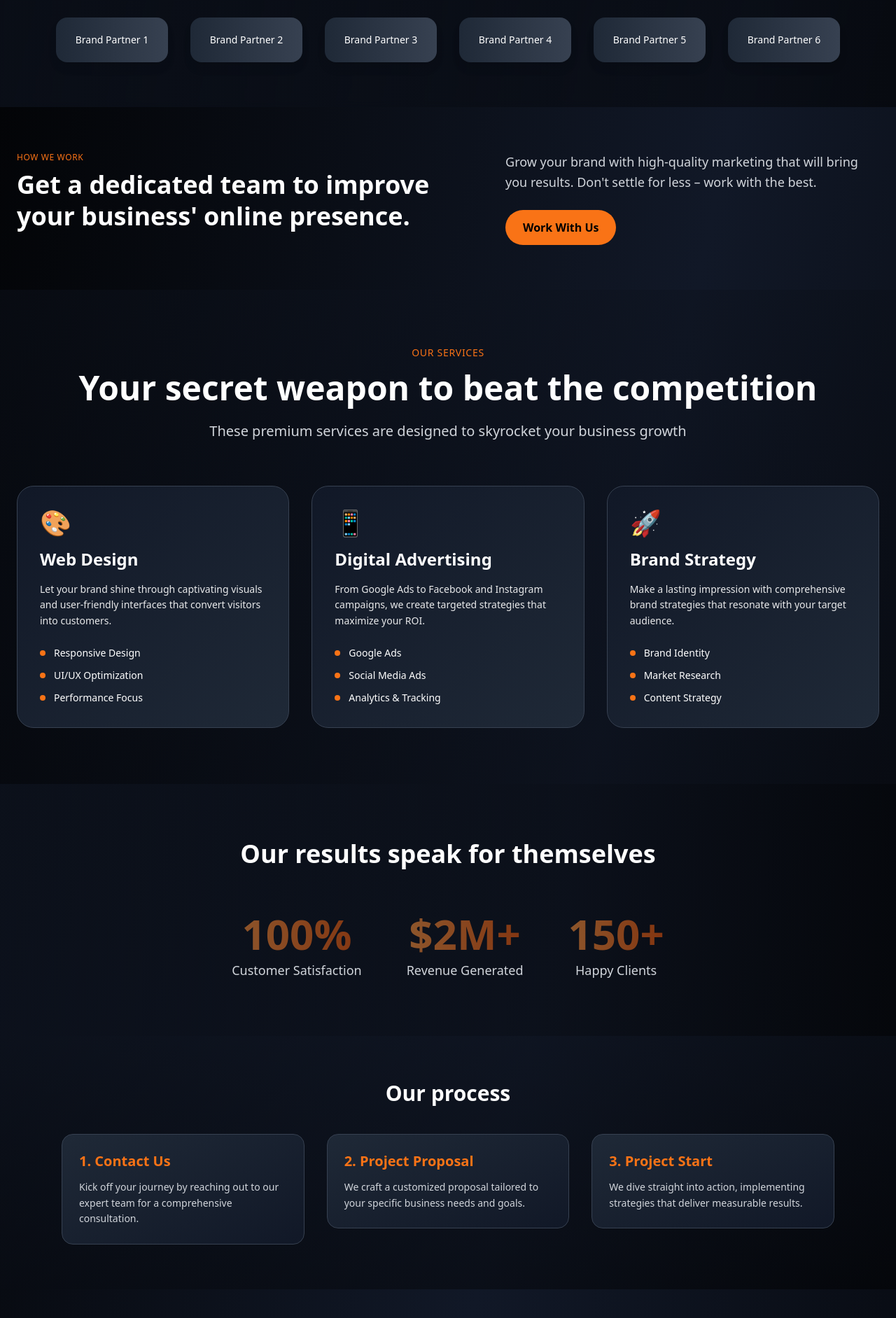
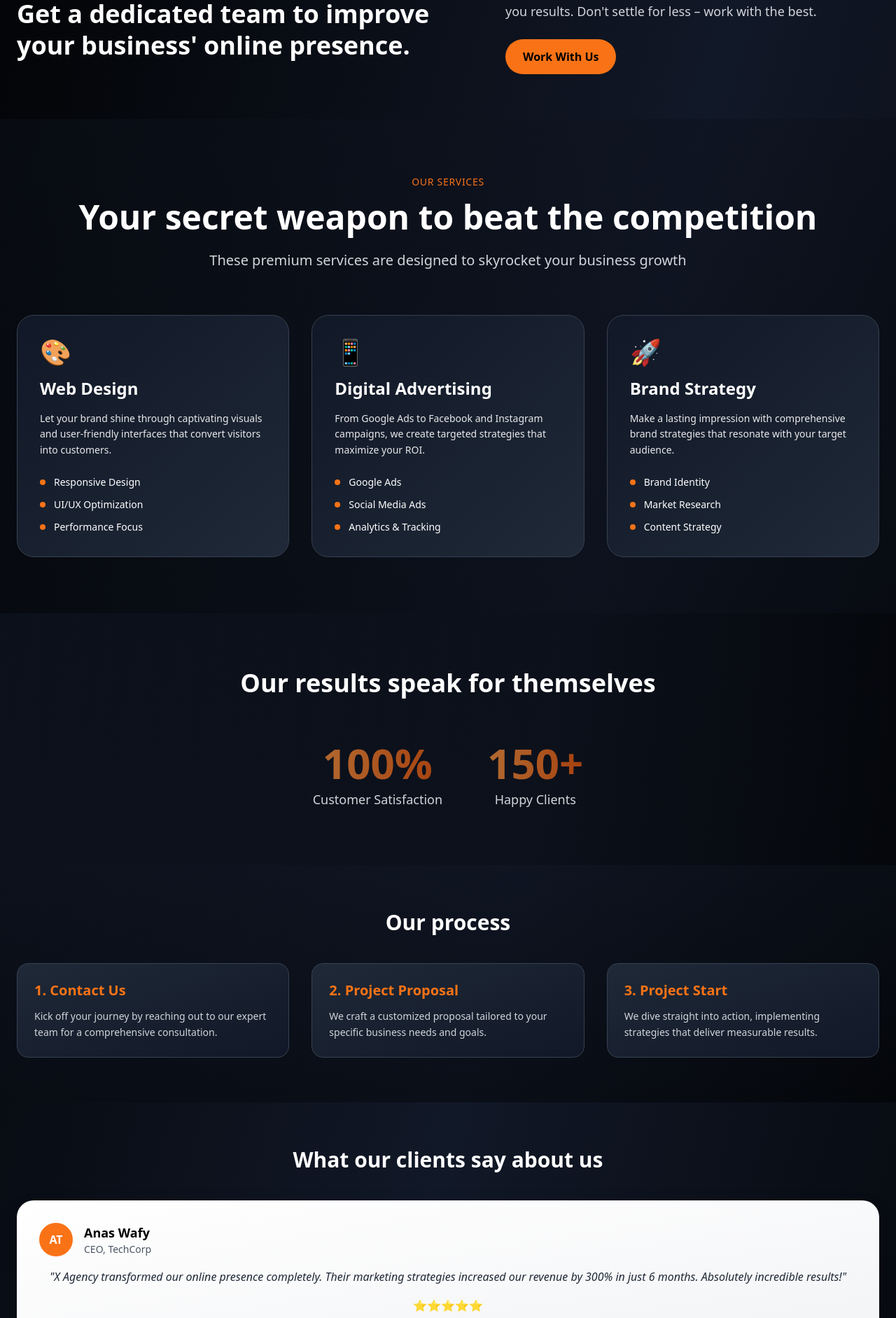
Before and after one commit to AmrAbdelwahed/NoodlePixel, a React (Vite) app: page /home in a window 1280 px wide. Shown: the part 891-2774 px from the top of the page at 70% size. Built offline with nearby package versions, Linux system fonts and the light colour scheme.

Commit message:
initial commit

```diff
--- a/index.html
+++ b/index.html
@@ -3,7 +3,7 @@
   <head>
     <meta charset="UTF-8" />
     <meta name="viewport" content="width=device-width, initial-scale=1.0" />
-    <title>Guard Armor Security</title>
+    <title>Noodle Pixel Agency</title>
 
     <!-- Apple Touch Icon (For iOS Devices) -->
     <link rel="apple-touch-icon" href="/apple-touch-icon.png" />
--- a/package.json
+++ b/package.json
@@ -1,5 +1,5 @@
 {
-  "name": "guard-armour-app",
+  "name": "noodle-pixel-app",
   "private": true,
   "version": "0.0.0",
   "type": "module",
--- a/src/App.css
+++ b/src/App.css
@@ -57,6 +57,17 @@ body {
   font-family: sans-serif;
   line-height: 1.5;
 }
+html {
+  width: 100%;
+  overflow-x: hidden;
+}
+
+body {
+  width: 100%;
+  margin: 0;
+  padding: 0;
+  overflow-x: hidden;
+}
 
 /* Add page-specific wrapper styles */
 .page-wrapper {
--- a/src/components/ui/Home.jsx
+++ b/src/components/ui/Home.jsx
@@ -21,7 +21,6 @@ export default function EnhancedAgencyLandingPage() {
       });
     }
   };
-
 
   const services = [
     {
@@ -56,9 +55,9 @@ export default function EnhancedAgencyLandingPage() {
   };
 
   return (
-    <div className="bg-gradient-to-br from-black via-gray-900 to-black text-white font-sans relative overflow-hidden">
+    <div className="min-h-screen w-screen bg-gradient-to-br from-black via-gray-900 to-black text-white font-sans overflow-x-hidden">
       {/* Animated Background Elements */}
-      <div className="fixed inset-0 opacity-5 pointer-events-none">
+      <div className="fixed inset-0 opacity-5 pointer-events-none overflow-hidden">
         <div className="absolute top-1/4 left-1/4 w-96 h-96 bg-orange-500 rounded-full blur-3xl animate-pulse"></div>
         <div
           className="absolute bottom-1/4 right-1/4 w-80 h-80 bg-blue-500 rounded-full blur-3xl animate-pulse"
@@ -72,7 +71,7 @@ export default function EnhancedAgencyLandingPage() {
           scrollY > 50 ? 'bg-black/90 backdrop-blur-lg border-b border-orange-500/20 shadow-lg' : 'bg-transparent'
         }`}
       >
-        <header className="flex justify-between items-center p-6 max-w-7xl mx-auto">
+        <header className="flex justify-between items-center py-6 px-6 w-full max-w-none">
           <div className="text-orange-500 font-bold text-2xl cursor-pointer hover:scale-105 transition-transform duration-300">
             Noodle Pixel
           </div>
@@ -98,8 +97,8 @@ export default function EnhancedAgencyLandingPage() {
       </div>
 
       {/* Enhanced Hero Section */}
-      <section className="relative min-h-screen flex items-center justify-center text-center px-6 pt-20">
-        <div className="max-w-5xl mx-auto animate-fade-in-up">
+      <section className="relative min-h-screen flex items-center justify-center text-center px-6 pt-20 w-full">
+        <div className="max-w-5xl mx-auto animate-fade-in-up w-full">
           <h1 className="text-5xl md:text-7xl font-bold leading-tight mb-6">
             The Go-To Agency For <br />
             Your Business' <span className="text-transparent bg-clip-text bg-gradient-to-r from-orange-400 to-orange-600 animate-gradient">Success</span>
@@ -114,10 +113,6 @@ export default function EnhancedAgencyLandingPage() {
             onClick={scrollToCalendly}>
               Book A Free Strategy Call
             </button>
-
-            {/* <button className="border-2 border-orange-500 px-8 py-4 rounded-full font-semibold text-orange-500 hover:bg-orange-500 hover:text-black hover:scale-105 transition-all duration-300">
-              View Our Work
-            </button> */}
           </div>
         </div>
 
@@ -127,11 +122,11 @@ export default function EnhancedAgencyLandingPage() {
       </section>
 
       {/* Enhanced Trusted Brands */}
-      <section className="py-16 bg-gradient-to-r from-gray-900/50 to-black/50 backdrop-blur-sm">
+      {/* <section className="py-16 bg-gradient-to-r from-gray-900/50 to-black/50 backdrop-blur-sm w-full">
         <p className="text-center text-gray-400 text-sm mb-8 tracking-wider opacity-0 animate-fade-in-up-on-scroll">
           TRUSTED BY AMAZING BRANDS
         </p>
-        <div className="flex flex-wrap justify-center gap-8 px-4">
+        <div className="flex flex-wrap justify-center gap-8 px-4 w-full">
           {[...Array(6)].map((_, i) => (
             <div
               key={i}
@@ -142,10 +137,10 @@ export default function EnhancedAgencyLandingPage() {
             </div>
           ))}
         </div>
-      </section>
+      </section> */}
 
       {/* How We Work Section */}
-      <section className="flex flex-col md:flex-row justify-between max-w-7xl mx-auto py-16 px-6 gap-12">
+      <section className="flex flex-col md:flex-row justify-between py-16 px-6 gap-12 w-screen">
         <div className="opacity-0 animate-fade-in-left">
           <h2 className="text-orange-500 text-xs uppercase tracking-wider">How We Work</h2>
           <h3 className="text-4xl font-bold mt-2 leading-tight">Get a dedicated team to improve your business' online presence.</h3>
@@ -162,8 +157,8 @@ export default function EnhancedAgencyLandingPage() {
       </section>
 
       {/* Enhanced Services */}
-      <section id="services" className="py-20 bg-gradient-to-br from-gray-900/30 to-black/30">
-        <div className="max-w-7xl mx-auto px-6">
+      <section id="services" className="py-20 bg-gradient-to-br from-gray-900/30 to-black/30 w-full">
+        <div className="max-w-7xl mx-auto px-6 w-full">
           <div className="text-center mb-16 opacity-0 animate-fade-in-up-on-scroll">
             <p className="text-sm text-orange-500 uppercase tracking-wider mb-4">Our Services</p>
             <h3 className="text-4xl md:text-5xl font-bold mb-6">
@@ -174,7 +169,7 @@ export default function EnhancedAgencyLandingPage() {
             </p>
           </div>
 
-          <div className="grid md:grid-cols-3 gap-8">
+          <div className="grid md:grid-cols-3 gap-8 w-full">
             {services.map((service, i) => (
               <div
                 key={i}
@@ -212,15 +207,15 @@ export default function EnhancedAgencyLandingPage() {
       </section>
 
       {/* Enhanced Stats */}
-      <section className="py-20 text-center bg-gradient-to-r from-gray-900/50 to-black/50">
+      <section className="py-20 text-center bg-gradient-to-r from-gray-900/50 to-black/50 w-full">
         <h3 className="text-4xl font-bold mb-16 opacity-0 animate-fade-in-up-on-scroll">
           Our results speak for themselves
         </h3>
 
-        <div className="flex flex-wrap justify-center gap-16 max-w-4xl mx-auto">
+        <div className="flex flex-wrap justify-center gap-16 max-w-4xl mx-auto w-full">
           {[
             { value: '100%', label: 'Customer Satisfaction' },
-            { value: '$2M+', label: 'Revenue Generated' },
+            // { value: '$2M+', label: 'Revenue Generated' },
             { value: '150+', label: 'Happy Clients' }
           ].map((stat, i) => (
             <div
@@ -238,9 +233,9 @@ export default function EnhancedAgencyLandingPage() {
       </section>
 
       {/* Process Section */}
-      <section id="process" className="py-16 bg-gradient-to-br from-gray-900/50 to-black/50 text-center">
+      <section id="process" className="py-16 bg-gradient-to-br from-gray-900/50 to-black/50 text-center w-full">
         <h3 className="text-3xl font-bold mb-10 opacity-0 animate-fade-in-up-on-scroll">Our process</h3>
-        <div className="grid md:grid-cols-3 gap-8 max-w-6xl mx-auto px-6 text-left">
+        <div className="grid md:grid-cols-3 gap-8 max-w-6xl mx-auto px-6 text-left w-full">
           {['Contact Us', 'Project Proposal', 'Project Start'].map((step, i) => (
             <div key={i} className="opacity-0 animate-fade-in-up-on-scroll" style={{animationDelay: `${i * 200}ms`}}>
               <div className="bg-gradient-to-br from-gray-800 to-gray-900 p-6 rounded-2xl border border-gray-700 hover:border-orange-500/50 transition-all duration-300 hover:scale-105">
@@ -257,16 +252,16 @@ export default function EnhancedAgencyLandingPage() {
       </section>
 
       {/* Testimonials */}
-      <section id="testimonials" className="py-16 text-center">
+      <section id="testimonials" className="py-16 text-center w-full">
         <h3 className="text-3xl font-bold mb-10 opacity-0 animate-fade-in-up-on-scroll">What our clients say about us</h3>
-        <div className="max-w-2xl mx-auto px-6">
+        <div className="max-w-2xl mx-auto px-6 w-full">
           <div className="bg-gradient-to-br from-white to-gray-100 text-black p-8 rounded-3xl shadow-2xl opacity-0 animate-fade-in-up-on-scroll">
             <div className="flex items-center gap-4 mb-4">
               <div className="w-12 h-12 bg-orange-500 rounded-full flex items-center justify-center text-white font-bold">
                 AT
               </div>
               <div className="text-left">
-                <p className="font-bold text-lg">Abou Toure</p>
+                <p className="font-bold text-lg">Anas Wafy</p>
                 <p className="text-sm text-gray-600">CEO, TechCorp</p>
               </div>
             </div>
@@ -281,18 +276,18 @@ export default function EnhancedAgencyLandingPage() {
       </section>
 
       {/* Interactive FAQ */}
-      <section id="faq" className="py-20 px-6 bg-gradient-to-br from-gray-900/30 to-black/30">
-        <div className="max-w-4xl mx-auto">
+      <section id="faq" className="py-20 px-6 bg-gradient-to-br from-gray-900/30 to-black/30 w-full">
+        <div className="max-w-4xl mx-auto w-full">
           <div className="text-center mb-16 opacity-0 animate-fade-in-up-on-scroll">
             <h3 className="text-4xl font-bold mb-4">Frequently Asked Questions</h3>
             <p className="text-xl text-gray-300">Everything you need to know about working with us</p>
           </div>
 
-          <div className="space-y-4">
+          <div className="space-y-4 w-full">
             {faqs.map((faq, i) => (
               <div
                 key={i}
-                className="bg-gradient-to-r from-gray-900 to-gray-800 rounded-2xl overflow-hidden border border-gray-700 hover:border-orange-500/50 transition-all duration-300 opacity-0 animate-fade-in-up-on-scroll"
+                className="bg-gradient-to-r from-gray-900 to-gray-800 rounded-2xl overflow-hidden border border-gray-700 hover:border-orange-500/50 transition-all duration-300 opacity-0 animate-fade-in-up-on-scroll w-full"
                 style={{animationDelay: `${i * 100}ms`}}
               >
                 <button
@@ -325,9 +320,9 @@ export default function EnhancedAgencyLandingPage() {
       </section>
 
       {/* Why Us Section */}
-      <section id="whyus" className="bg-gradient-to-br from-gray-900/50 to-black/50 py-16 px-6 text-center">
-        <div className="max-w-4xl mx-auto opacity-0 animate-fade-in-up-on-scroll">
-          <h3 className="text-3xl font-bold mb-4">Why should you choose <span className="text-orange-500">X Agency</span></h3>
+      <section id="whyus" className="bg-gradient-to-br from-gray-900/50 to-black/50 py-16 px-6 text-center w-full">
+        <div className="max-w-4xl mx-auto opacity-0 animate-fade-in-up-on-scroll w-full">
+          <h3 className="text-3xl font-bold mb-4">Why should you choose <span className="text-orange-500">Noodle Pixel</span></h3>
           <p className="text-lg text-gray-300 mb-8 leading-relaxed">
             We create data-backed digital marketing strategies that deliver real, measurable results for your business growth.
           </p>
@@ -337,9 +332,9 @@ export default function EnhancedAgencyLandingPage() {
           </button>
         </div>
 
-        <div className="mt-16 opacity-0 animate-fade-in-up-on-scroll">
+        {/* <div className="mt-16 opacity-0 animate-fade-in-up-on-scroll w-full">
           <h4 className="text-2xl font-bold mb-8">Our Work Portfolio</h4>
-          <div className="grid grid-cols-2 md:grid-cols-3 gap-4 max-w-4xl mx-auto">
+          <div className="grid grid-cols-2 md:grid-cols-3 gap-4 max-w-4xl mx-auto w-full">
             {[...Array(6)].map((_, i) => (
               <div
                 key={i}
@@ -349,12 +344,12 @@ export default function EnhancedAgencyLandingPage() {
               </div>
             ))}
           </div>
-        </div>
+        </div> */}
       </section>
 
       {/* Calendly Section */}
-      <section id="calendly" className="py-20 px-6 bg-gradient-to-br from-gray-900 to-black">
-        <div className="max-w-6xl mx-auto text-center">
+      <section id="calendly" className="py-20 px-6 bg-gradient-to-br from-gray-900 to-black w-full">
+        <div className="max-w-6xl mx-auto text-center w-full">
           <div className="mb-12 opacity-0 animate-fade-in-up-on-scroll">
             <h3 className="text-4xl font-bold mb-4">
               Ready to <span className="text-orange-500">Get Started?</span>
@@ -364,14 +359,19 @@ export default function EnhancedAgencyLandingPage() {
             </p>
           </div>
 
-          <div className="bg-gradient-to-br from-gray-800 to-gray-900 rounded-3xl p-8 border border-gray-700 opacity-0 animate-fade-in-up-on-scroll">
+           <div className="bg-gradient-to-br from-gray-800 to-gray-900 rounded-3xl p-4 sm:p-8 border border-gray-700 opacity-0 animate-fade-in-up-on-scroll w-full overflow-hidden">
+            <div className="w-full flex justify-center">
               <InlineWidget
                 url="https://calendly.com/amrabdelwahed00/30min"
                 styles={{
                   height: '630px',
-                borderRadius: '12px'
+                  borderRadius: '12px',
+                  width: '100%',
+                  minWidth: '320px',
+                  maxWidth: '100%'
                 }}
               />
+            </div>
           </div>
 
           <div className="mt-8 text-center opacity-0 animate-fade-in-up-on-scroll">
@@ -383,9 +383,9 @@ export default function EnhancedAgencyLandingPage() {
       </section>
 
       {/* Enhanced CTA Section */}
-      <section className="bg-gradient-to-r from-orange-500 to-orange-600 py-20 text-center relative overflow-hidden">
+      <section className="bg-gradient-to-r from-orange-500 to-orange-600 py-20 text-center relative overflow-hidden w-full">
         <div className="absolute inset-0 bg-black/10"></div>
-        <div className="relative z-10 max-w-4xl mx-auto px-6 opacity-0 animate-fade-in-up-on-scroll">
+        <div className="relative z-10 max-w-4xl mx-auto px-6 opacity-0 animate-fade-in-up-on-scroll w-full">
           <h3 className="text-4xl md:text-5xl font-bold mb-6 text-black">
             Ready to transform your business?
           </h3>
@@ -402,9 +402,9 @@ export default function EnhancedAgencyLandingPage() {
       </section>
 
       {/* Enhanced Footer */}
-      <footer className="bg-black py-16 px-6 border-t border-gray-800">
-        <div className="max-w-6xl mx-auto">
-          <div className="flex flex-col md:flex-row justify-between items-start gap-12 mb-12">
+      <footer className="bg-black py-16 px-6 border-t border-gray-800 w-full">
+        <div className="max-w-6xl mx-auto w-full">
+          <div className="flex flex-col md:flex-row justify-between items-start gap-12 mb-12 w-full">
             <div className="max-w-md opacity-0 animate-fade-in-left">
               <div className="text-orange-500 font-bold text-3xl mb-4">Noodle Pixel</div>
               <p className="text-gray-300 leading-relaxed">
@@ -415,10 +415,10 @@ export default function EnhancedAgencyLandingPage() {
             <div className="space-y-4 opacity-0 animate-fade-in-right">
               <div className="text-gray-300">
                 <p className="font-semibold mb-2 text-white">Get in touch</p>
-                <p>amrabdelwahed@gmail.com</p>
+                <p>amrabdelwahed00@gmail.com</p>
                 <p>365-228-6281</p>
               </div>
-              <div className="flex gap-4 pt-4">
+              {/* <div className="flex gap-4 pt-4">
                 {['L', 'T', 'I'].map((platform, i) => (
                   <div
                     key={platform}
@@ -429,17 +429,47 @@ export default function EnhancedAgencyLandingPage() {
                     </span>
                   </div>
                 ))}
-              </div>
+              </div> */}
             </div>
           </div>
 
           <div className="border-t border-gray-700 pt-8 text-center text-gray-400 text-sm">
-            <p>&copy; 2024 X Agency. All rights reserved. Built for success.</p>
+            <p>&copy; 2024 Noodle Pixel Agency. All rights reserved. Built for success.</p>
           </div>
         </div>
       </footer>
 
       <style jsx>{`
+        /* Ensure no horizontal overflow */
+        * {
+          box-sizing: border-box;
+        }
+
+        html, body {
+          overflow-x: hidden !important;
+          width: 100% !important;
+          max-width: 100vw !important;
+          margin: 0 !important;
+          padding: 0 !important;
+        }
+
+        /* Fix any potential width issues */
+        .w-screen {
+          width: 100vw !important;
+        }
+
+        /* Prevent any element from extending beyond viewport */
+        section, div, header, footer {
+          max-width: 100vw !important;
+        }
+
+        /* Fix for elements that might cause overflow */
+        .max-w-7xl, .max-w-6xl, .max-w-5xl, .max-w-4xl, .max-w-3xl, .max-w-2xl {
+          width: 100% !important;
+          padding-left: 1.5rem !important;
+          padding-right: 1.5rem !important;
+        }
+
         @keyframes fade-in-up {
           from {
             opacity: 0;
--- a/src/index.css
+++ b/src/index.css
@@ -34,7 +34,12 @@ body {
   place-items: center;
   min-width: 320px;
   min-height: 100vh;
+
+  max-width: 100vw;
+  overflow-x: hidden;
 }
+
+
 
 h1 {
   font-size: 3.2em;
```
Lines whose indentation alone changed are shown as unchanged.
